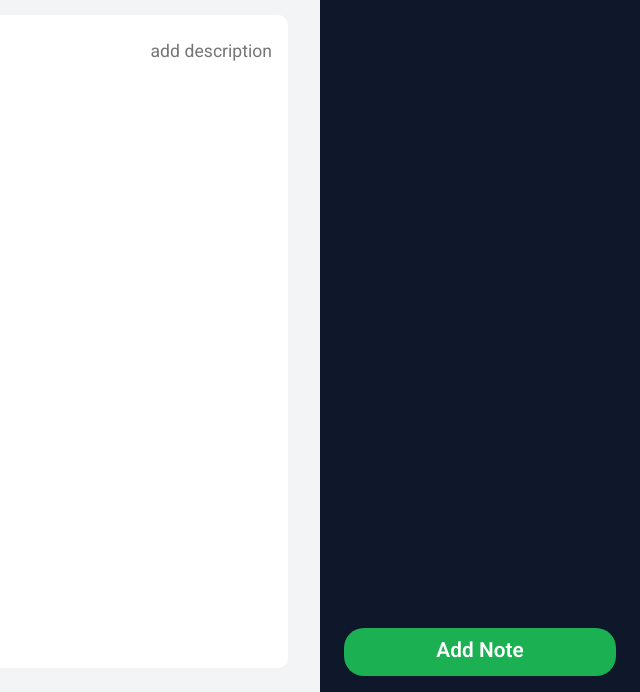
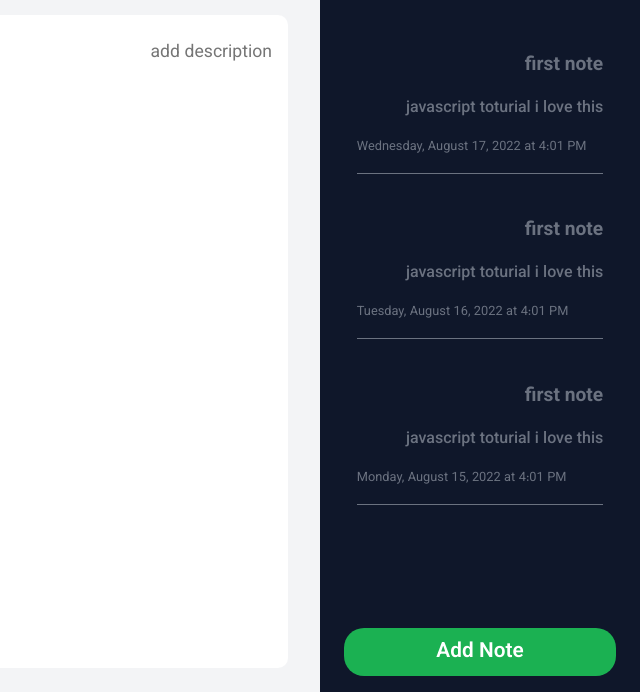
Before and after one commit to Hooseinsalari/Note-App-OOP, a plain HTML site: page index.html in a window 1280 px wide. Shown: the part 108-800 px from the top of the page, without its empty margins (640-1280 px from the left). Drawn offline with Linux system fonts and the light colour scheme.

Commit message:
create upadeteNoteList class and createListItemHTML class

```diff
--- a/js/NotesAPI.js
+++ b/js/NotesAPI.js
@@ -21,7 +21,7 @@ const notes = [
 
 export default class NotesAPI {
   static getAllNotes() {
-    const savedNotes = JSON.parse(localStorage.getItem("notes-app")) || [];
+    const savedNotes = notes || [];
     return savedNotes.sort((a, b) => {
       return new Date(a.date) > new Date(b.date) ? -1 : 1;
     });
--- a/js/NotesView.js
+++ b/js/NotesView.js
@@ -1,9 +1,10 @@
 export default class NotesView {
   constructor(root, handlers) {
     this.root = root;
-    const { onNoteAdd, onEditNotes } = handlers;
+    const { onNoteAdd, onEditNotes, onSelectedNote } = handlers;
     this.onNoteAdd = onNoteAdd;
     this.onEditNotes = onEditNotes;
+    this.onSelectedNote = onSelectedNote
 
     this.root.innerHTML = `
         <div class="notes__sidebar">
@@ -29,10 +30,48 @@ export default class NotesView {
 
     [noteInput, noteTextarea].forEach((e) => {
       e.addEventListener("blur", () => {
-        const inputValue = noteInput.value.trim()
-        const textareaValue = noteTextarea.value.trim()
+        const inputValue = noteInput.value.trim();
+        const textareaValue = noteTextarea.value.trim();
 
-        this.onEditNotes(inputValue, textareaValue)
+        this.onEditNotes(inputValue, textareaValue);
+      });
+    });
+  }
+
+  #createListItemHTML(id, title, body, date) {
+    const MAX_BODY_LENGTH = 50;
+
+    return `
+    <div class="notes__item" data-note-id="${id}">
+        <div class="notes__title">${title}</div>
+        <div class="notes__body">
+            ${body.substring(0, MAX_BODY_LENGTH)}
+            ${body.length > MAX_BODY_LENGTH ? "..." : ""}
+        </div>
+        <div class="notes__date">
+        ${new Date(date).toLocaleString("en", {
+          dateStyle: "full",
+          timeStyle: "short",
+        })}
+        </div>
+    </div>
+    `;
+  }
+
+  updateNoteList(notes) {
+    const notesListConteiner = this.root.querySelector(".notes__list");
+
+    notesListConteiner.innerHTML = "";
+    let notesList = "";
+    for (let note of notes) {
+      const { id, title, body, date } = note;
+      const htmlContent = this.#createListItemHTML(id, title, body, date);
+      notesList += htmlContent;
+    }
+    notesListConteiner.innerHTML = notesList;
+    notesListConteiner.querySelectorAll(".notes__item").forEach((noteItem) => {
+      noteItem.addEventListener("click", () => {
+        this.onSelectedNote(noteItem.dataset.noteId);
       });
     });
   }
--- a/js/main.js
+++ b/js/main.js
@@ -10,4 +10,9 @@ const view = new NotesView(root, {
   onEditNotes(inputValue, textareaValue) {
     console.log(inputValue, textareaValue);
   },
+  onSelectedNote(note) {
+    console.log(note);
+  }
 });
+
+view.updateNoteList(NotesAPI.getAllNotes())
```
Also changed, not shown: index.html (+19 -0 lines).
